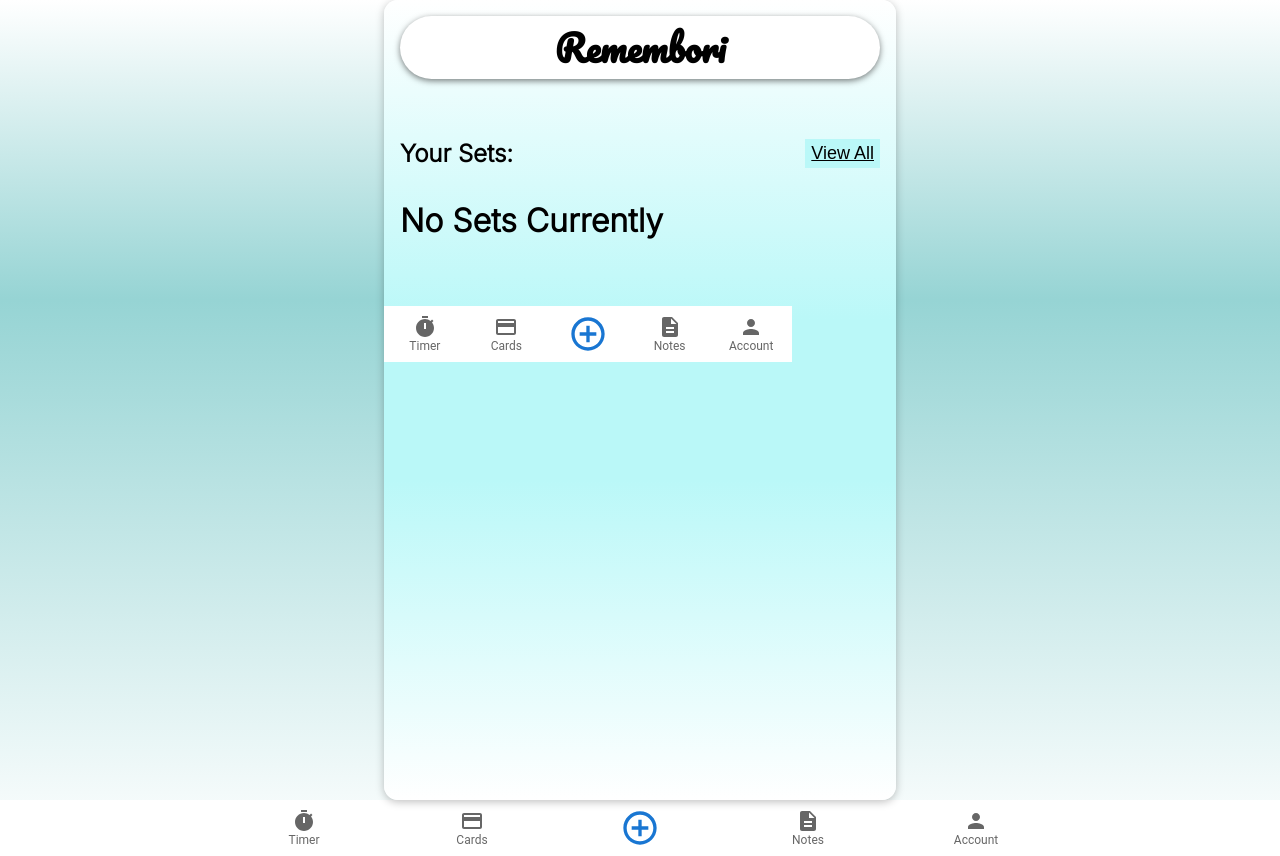
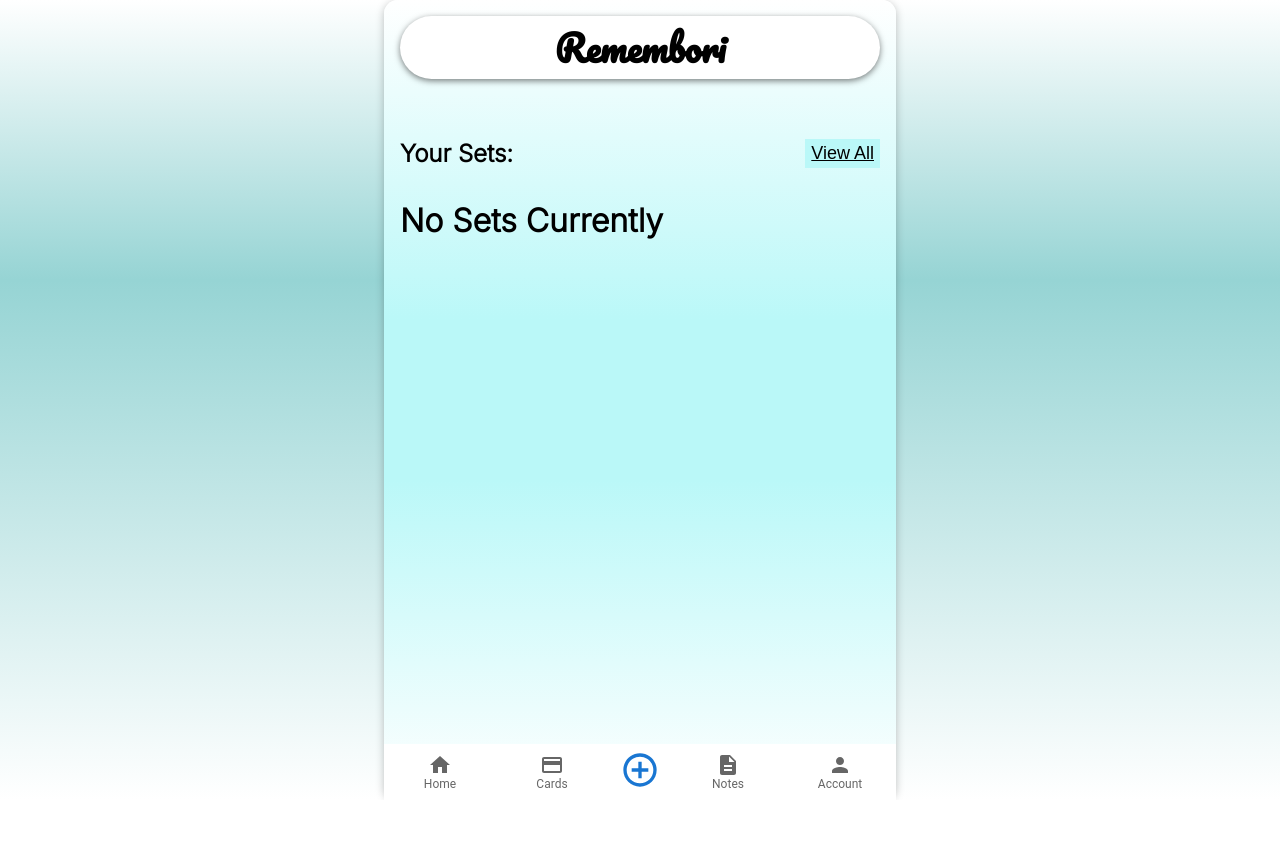
Before and after one commit to ColinMattutini/Remembori, a React (Create React App) app: page / in a window 1280 px wide. After the commit the page ends 800 px from the top, so only its background shows below. Built offline with nearby package versions, Linux system fonts and the light colour scheme; a web font is replaced by a local one.

Commit message:
nav bar now independent component

```diff
--- a/src/components/Homepage.js
+++ b/src/components/Homepage.js
@@ -96,13 +96,6 @@
             ))}
           </Swiper>
         </div>
-        <div className={classes.footer}>
-          <FooterNavBar
-            createHandler={createHandler}
-            newNoteStateHandler={newNoteStateHandler}
-            reviewHandler={reviewHandler}
-          />
-        </div>
       </div>
     </div>
   );
--- a/src/components/UI/FooterNavBar.js
+++ b/src/components/UI/FooterNavBar.js
@@ -8,11 +8,44 @@
 import PersonIcon from "@mui/icons-material/Person";
 import AddButtonMenu from "./AddButtonMenu";
 import classes from "./FooterNavBar.module.css";
+import AuthModal from "../Authentication/AuthModal";
+import HomeIcon from "@mui/icons-material/Home";
+import { useNavigate } from "react-router-dom";
+import NewNoteTitleModal from "../NewNoteTitleModal";
 
 const FooterNavBar = (props) => {
   const [value, setValue] = useState();
+  const [auth, setAuth] = useState(false);
+  const [newSetState, setNewSetState] = useState(false);
+
+  const nav = useNavigate();
+
+  const authModalHandler = () => {
+    auth ? setAuth(false) : setAuth(true);
+  };
+
+  const createHandler = () => {
+    nav("/createset");
+  };
+
+  const reviewHandler = () => {
+    nav("/reviewset");
+  };
+
+  const homeHandler = () => {
+    nav("/");
+  };
+
+  const newNoteStateHandler = () => {
+    newSetState ? setNewSetState(false) : setNewSetState(true);
+  };
 
   return (
+    <div>
+      {newSetState && (
+        <NewNoteTitleModal newNoteStateHandler={newNoteStateHandler} />
+      )}
+      {auth && <AuthModal authModalHandler={authModalHandler} />}
       <div className={classes.navBar}>
         <Box sx={{ width: "100%" }}>
           <BottomNavigation
@@ -23,24 +56,31 @@
               setValue(newValue);
             }}
           >
-          <BottomNavigationAction label="Timer" icon={<TimerIcon />} />
+            <BottomNavigationAction
+              onClick={homeHandler}
+              label="Home"
+              icon={<HomeIcon />}
+            />
             <BottomNavigationAction
               label="Cards"
-            onClick={props.reviewHandler}
+              onClick={reviewHandler}
               icon={<CreditCardIcon />}
             />
+
+            <AddButtonMenu
+              newNoteStateHandler={newNoteStateHandler}
+              createHandler={createHandler}
+            />
+
+            <BottomNavigationAction label="Notes" icon={<DescriptionIcon />} />
             <BottomNavigationAction
-            icon={
-              <AddButtonMenu
-                newNoteStateHandler={props.newNoteStateHandler}
-                createHandler={props.createHandler}
+              onClick={authModalHandler}
+              label="Account"
+              icon={<PersonIcon />}
             />
-            }
-          />
-          <BottomNavigationAction label="Notes" icon={<DescriptionIcon />} />
-          <BottomNavigationAction label="Account" icon={<PersonIcon />} />
           </BottomNavigation>
         </Box>
+      </div>
     </div>
   );
 };
--- a/src/components/UI/FooterNavBar.module.css
+++ b/src/components/UI/FooterNavBar.module.css
@@ -1,8 +1,18 @@
-.hold {
+.navBar {
   display: flex;
+  background-color: white;
+  flex-direction: row;
+  width: 40%;
+  /* height: 100%; */
+  align-items: end;
+  z-index: 2;
+  position: absolute;
+  left: 50%;
+  transform: translate(-50%, -100%);
+}
 
-  flex-direction: row;
-  width: 100%;
-  height: 100%;
-  align-items: end;
+@media screen and (max-width: 540px) {
+  .navBar {
+    width: 100%;
+  }
 }
```
Lines whose indentation alone changed are shown as unchanged.
